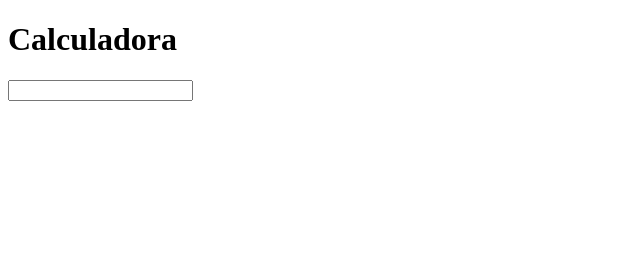
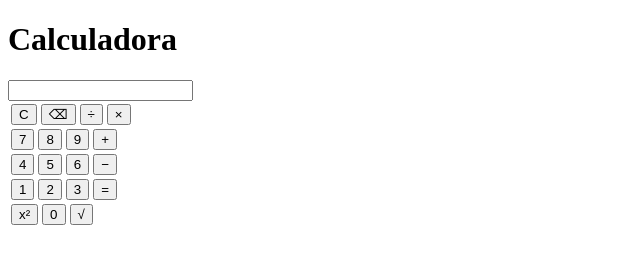
Before and after one commit to rafael-papito/Calculadora, a plain HTML site: page index.html in a window 1280 px wide. Shown: the whole page, without its empty margins (0-640 px from the left). Drawn offline with Linux system fonts and the light colour scheme.

Commit message:
Final
Ultima parte do html da nossa calculadora.

```diff
--- a/index.html
+++ b/index.html
@@ -14,5 +14,47 @@
     <form name='form'>
         <input class="textviw" name='textview'>
     </form>
+    <table>
+        <tr>
+            <td>
+                <input type="button" class="btn" onclick="c()" value="C" id="btn-c">
+                <input type="button" class="" onclick="back()" value="⌫" id="consert">
+                <input type="button" class="btn" onclick="insert('/')" value="÷" id="btn-operation">
+                <input type="button" class="btn" onclick="insert('*')" value="×" id="btn-operation">
+            </td>
+        </tr>
+        <tr>
+            <td>
+                <input type="button" class="btn" onclick="insert(7)" value="7" id="btn-number">
+                <input type="button" class="btn" onclick="insert(8)" value="8" id="btn-number">
+                <input type="button" class="btn" onclick="insert(9)" value="9" id="btn-number">
+                <input type="button" class="btn" onclick="insert('+')" value="+" id="btn-operation">
+            </td>
+        </tr>
+        <tr>
+            <td>
+                <input type="button" class="btn" onclick="insert(4)" value="4" id="btn-number">
+                <input type="button" class="btn" onclick="insert(5)" value="5" id="btn-number">
+                <input type="button" class="btn" onclick="insert(6)" value="6" id="btn-number">
+                <input type="button" class="btn" onclick="insert('-')" value="−" id="btn-operation">
+            </td>
+        </tr>
+        <tr>
+            <td>
+                <input type="button" class="btn" onclick="insert(1)" value="1" id="btn-number">
+                <input type="button" class="btn" onclick="insert(2)" value="2" id="btn-number">
+                <input type="button" class="btn" onclick="insert(3)" value="3" id="btn-number">
+                <input type="button" class="btn" onclick="igual('=')" value="=" id="btn-operation">
+            </td>
+        </tr>
+        <tr>
+            <td>
+                <input type="button" class="btn" onclick="insert('**2')" value="x&sup2;" id="btn-operation">
+                <input type="button" class="btn" onclick="insert(0)" value="0" id="btn-number">
+                <input type="button" class="btn" onclick="insert('**(1/2)')" value="&radic;" id="btn-operation">
+                <!--<input type="button" class="btn" onclick="igual(',')" value="." id="btn-number">-->
+            </td>
+        </tr>
+    </table>
 </body>
 </html>
```
